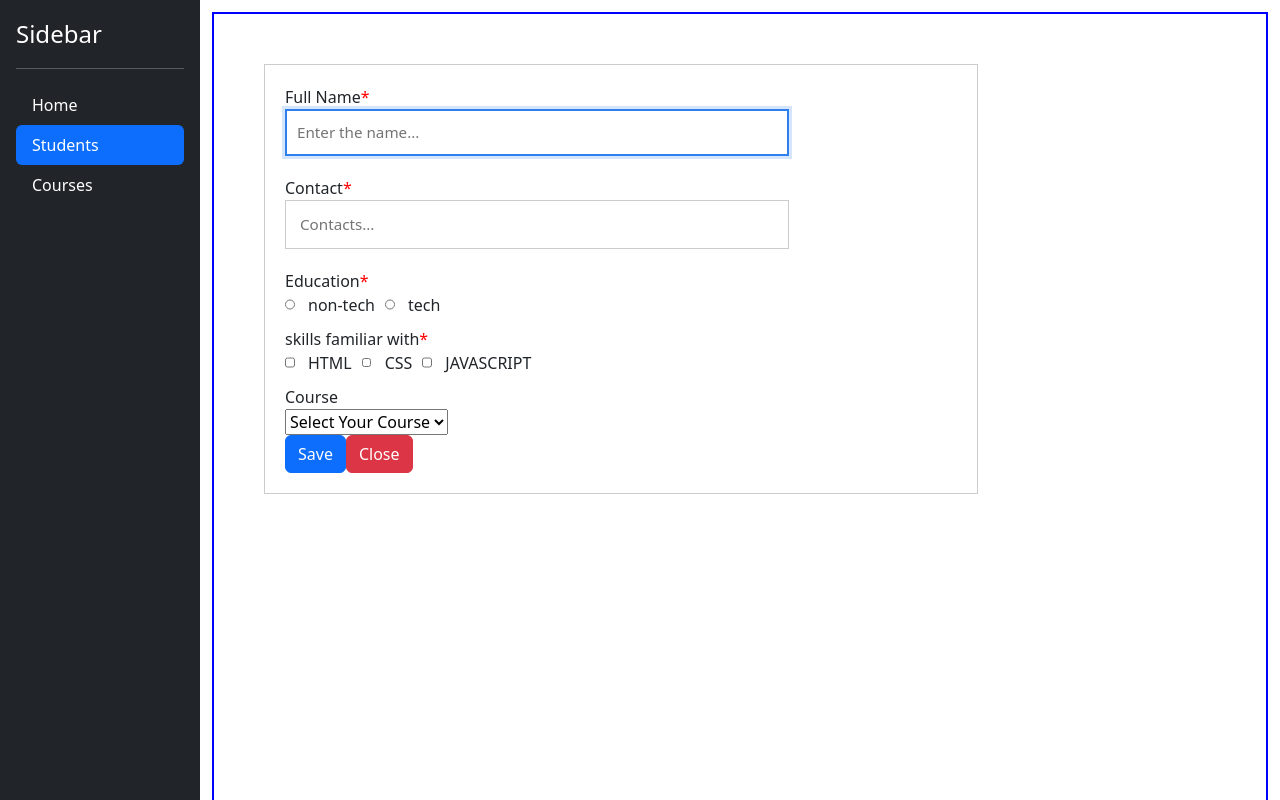
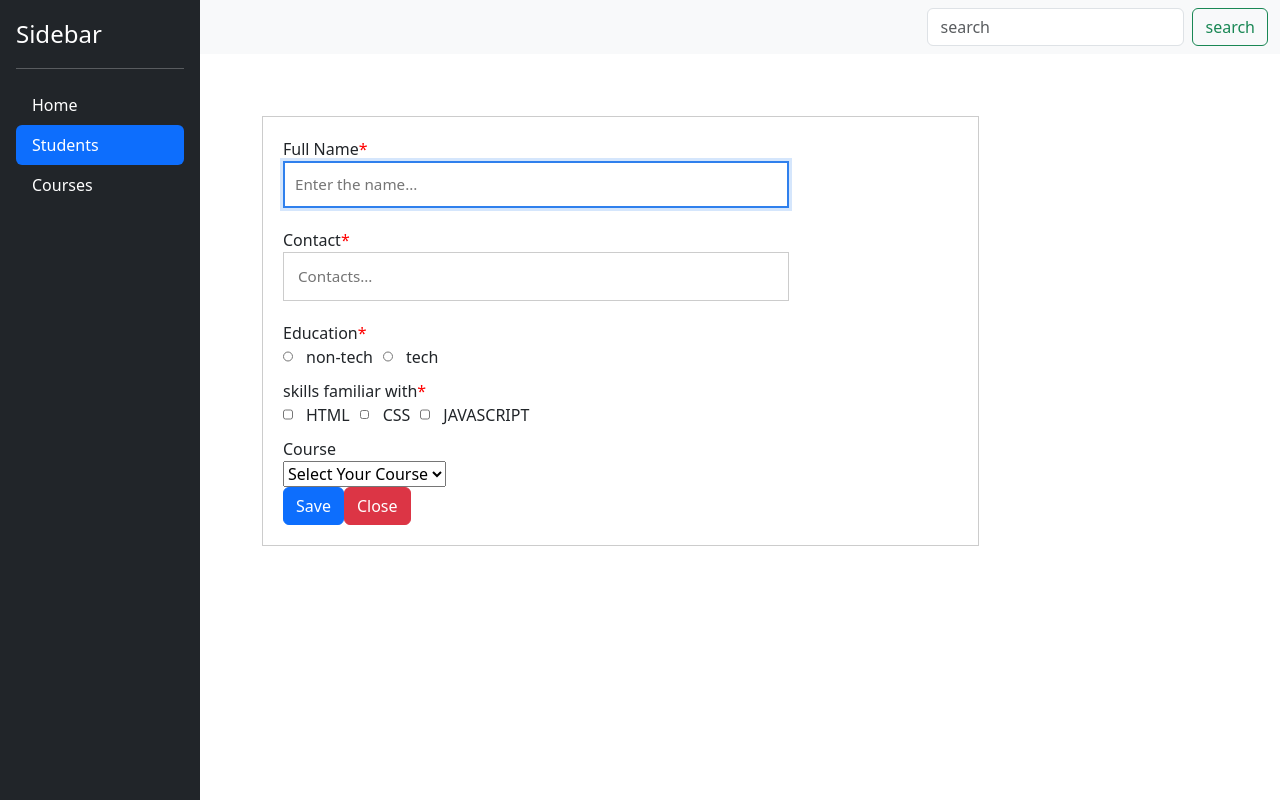
Before and after one commit to BivinSG/my-todo-app-git, a React (Vite) app: page /students/add-student in a window 1280 px wide. Shown: the top 800 px of the page. Built offline with nearby package versions, Linux system fonts and the light colour scheme.

Commit message:
minor fix in edit functionality by passing an action query and conditionally populating form values. on the basis of action's values.

```diff
--- a/src/Pages/Add_Update_Students.jsx
+++ b/src/Pages/Add_Update_Students.jsx
@@ -4,13 +4,19 @@ import RadioButton from "../components/RadioButton";
 import CheckBox from "../components/CheckBox";
 import Dropdown from "../components/Dropdown";
 import useAppContext from "../hooks/useAppContext";
-import { useLocation, useNavigate } from "react-router-dom";
+import {
+  useLocation,
+  useNavigate,
+  useParams,
+  useSearchParams,
+} from "react-router-dom";
 
 const Add_Update_Students = () => {
-  const { state, hash } = useLocation();
+  // const { studentId } = useParams();
+  const location = useLocation();
+  console.log(location);
+  const { state, dispatch } = useAppContext();
   const sectionRef = useRef();
-  const { student } = state || {};
-  const { dispatch } = useAppContext();
   const navigate = useNavigate();
   const [formValues, setFormValues] = useState({
     name: "",
@@ -20,6 +26,25 @@ const Add_Update_Students = () => {
     course: "",
   });
   const [formErrors, setFormErrors] = useState({});
+
+  const { findStudent } = state;
+  // const {studentId} =  useParams();
+  const [searchParams, setSearchParams] = useSearchParams();
+
+  const id = searchParams?.get("id");
+  const action = searchParams?.get("action");
+
+  useEffect(() => {
+    if (id && action === "edit") {
+      dispatch({ type: "find-student", payload: id });
+    }
+  }, [id]);
+
+  useEffect(() => {
+    if (id && action === "edit") {
+      setFormValues(findStudent);
+    }
+  }, [findStudent]);
 
   const nameRef = useRef();
   useEffect(() => {
@@ -75,19 +100,6 @@ const Add_Update_Students = () => {
     navigate("/students");
   };
 
-  useEffect(() => {
-    if (student) {
-      setFormValues({ ...student });
-    }
-  }, [student]);
-
-  useEffect(() => {
-    const element = sectionRef.current;
-    if (element) {
-      element.scrollIntoView({ behavior: "smooth" });
-    }
-  }, [])
-
   const handleSave = useCallback(() => {
     if (validateFormValues()) {
       if (formValues?.id) {
@@ -110,8 +122,6 @@ const Add_Update_Students = () => {
       <div
         style={{
           padding: "50px",
-          minHeight: "200vh",
-          border: "2px solid blue",
         }}
       >
         <div
@@ -188,9 +198,6 @@ const Add_Update_Students = () => {
           </button>
         </div>
       </div>
-      <section ref={sectionRef} id="student-details" style={{ minHeight: "200vh", border: "2px solid blue" }}>
-        Student Details
-      </section>
     </main>
   );
 };
--- a/src/Pages/ManageStudents.jsx
+++ b/src/Pages/ManageStudents.jsx
@@ -6,7 +6,13 @@ import RadioButton from "../components/RadioButton";
 import CheckBox from "../components/CheckBox";
 import Dropdown from "../components/Dropdown";
 import Table from "../components/Table";
-import { Outlet, useLocation, useNavigate } from "react-router-dom";
+import {
+  Outlet,
+  useLocation,
+  useNavigate,
+  useParams,
+  useSearchParams,
+} from "react-router-dom";
 
 const ManageStudents = function ListInput() {
   const navigate = useNavigate();
@@ -20,32 +26,19 @@ const ManageStudents = function ListInput() {
   const [modalOpen, setModalOpen] = useState(false);
   const [data, setData] = useState(students);
   const [tableData, setTableData] = useState([]);
+  const { findStudent } = state;
+
+  const [searchParams, setSearchParams] = useSearchParams();
 
   const handleAddClick = () => {
-    navigate("/students/add-student");
+    navigate(`/students/add-student?action=add`);
   };
 
-  // const handleSearch = useCallback((event) => {
-  //   dispatch({ type: "search", payload: event.target.value });
-  // }, []);
+  const handleEdit = (studentId) => {
+    dispatch({ type: "find-student", payload: studentId });
+    navigate(`/students/edit-student?id=${studentId}&action=edit`);
+  };
 
-  // const toggleModal = () => {
-  //   setModalOpen(!modalOpen);
-  //   setFormValues({
-  //     name: "",
-  //     contact: "",
-  //     education: "",
-  //     skills: [],
-  //     course: "",
-  //   });
-  //   setFormErrors({});
-  // };
-
-  const handleEdit = (studentId) => {
-    const updatedStudent = students.find((std) => std.id === studentId);
-    navigate(`/students/edit-student#student-details`, { state: { student: updatedStudent } });
-    // setFormValues(updateStudent);
-  };
   const handleDelete = (studentId) => {
     dispatch({ type: "delete", payload: studentId });
   };
@@ -86,16 +79,11 @@ const ManageStudents = function ListInput() {
 
   useEffect(() => {
     if (Array.isArray(students)) {
-      const modifiedDataArray = students?.map(
-        (student, index) => ({
-          slNo: index + 1,
-          ...student,
-          skills: Array.isArray(student.skills)
-            ? student.skills.join(", ")
-            : "",
-        }),
-        [students],
-      );
+      const modifiedDataArray = students?.map((student, index) => ({
+        slNo: index + 1,
+        ...student,
+        skills: Array.isArray(student.skills) ? student.skills.join(", ") : "",
+      }));
 
       setTableData(modifiedDataArray);
     }
@@ -109,9 +97,6 @@ const ManageStudents = function ListInput() {
           setModalOpen={toggleModal}
           handleClose={handleClose}
           modalTitle={formValues?.id ? "Edit Student" : "Add Student"}
-          // modalBody={
-
-          // }
           handleSave={handleSave}
         />
       )}
--- a/src/components/Layout/index.jsx
+++ b/src/components/Layout/index.jsx
@@ -7,8 +7,8 @@ const Layout = () => {
   // const [menu, setMenu] = useState("home");
   return (
     <>
-      <Sidebar  />
-      {/* <Header /> */}
+      <Sidebar />
+      <Header />
       <Outlet />
     </>
   );
--- a/src/context/AppContext.jsx
+++ b/src/context/AppContext.jsx
@@ -6,7 +6,7 @@ const initialState = {
   search: "",
   students: [
     {
-      id: 1,
+      id: "1",
       name: "Arun",
       contact: 9876543210,
       education: "tech",
@@ -14,7 +14,7 @@ const initialState = {
       course: "Mern",
     },
     {
-      id: 2,
+      id: "2",
       name: "Meera",
       contact: 9123456780,
       education: "tech",
@@ -22,7 +22,7 @@ const initialState = {
       course: "Mern",
     },
     {
-      id: 3,
+      id: "3",
       name: "Rahul",
       contact: 9988776655,
       education: "non-tech",
@@ -30,7 +30,7 @@ const initialState = {
       course: "React",
     },
     {
-      id: 4,
+      id: "4",
       name: "Anjali",
       contact: 9090909090,
       education: "non-tech",
@@ -38,7 +38,7 @@ const initialState = {
       course: "Python",
     },
     {
-      id: 5,
+      id: "5",
       name: "Vikram",
       contact: 9345678123,
       education: "tech",
@@ -46,7 +46,7 @@ const initialState = {
       course: "React",
     },
     {
-      id: 6,
+      id: "6",
       name: "Sneha",
       contact: 9765432101,
       education: "non-tech",
@@ -54,6 +54,7 @@ const initialState = {
       course: "Mern",
     },
   ],
+  findStudent: null,
 };
 
 function reducer(state, action) {
@@ -77,6 +78,13 @@ function reducer(state, action) {
         ...state,
         students: state?.students?.filter(
           (student) => student?.id !== action.payload,
+        ),
+      };
+    case "find-student":
+      return {
+        ...state,
+        findStudent: state?.students?.find(
+          (student) => student?.id === action.payload,
         ),
       };
     default:
```
Also changed, not shown: src/main.jsx (indentation only).
